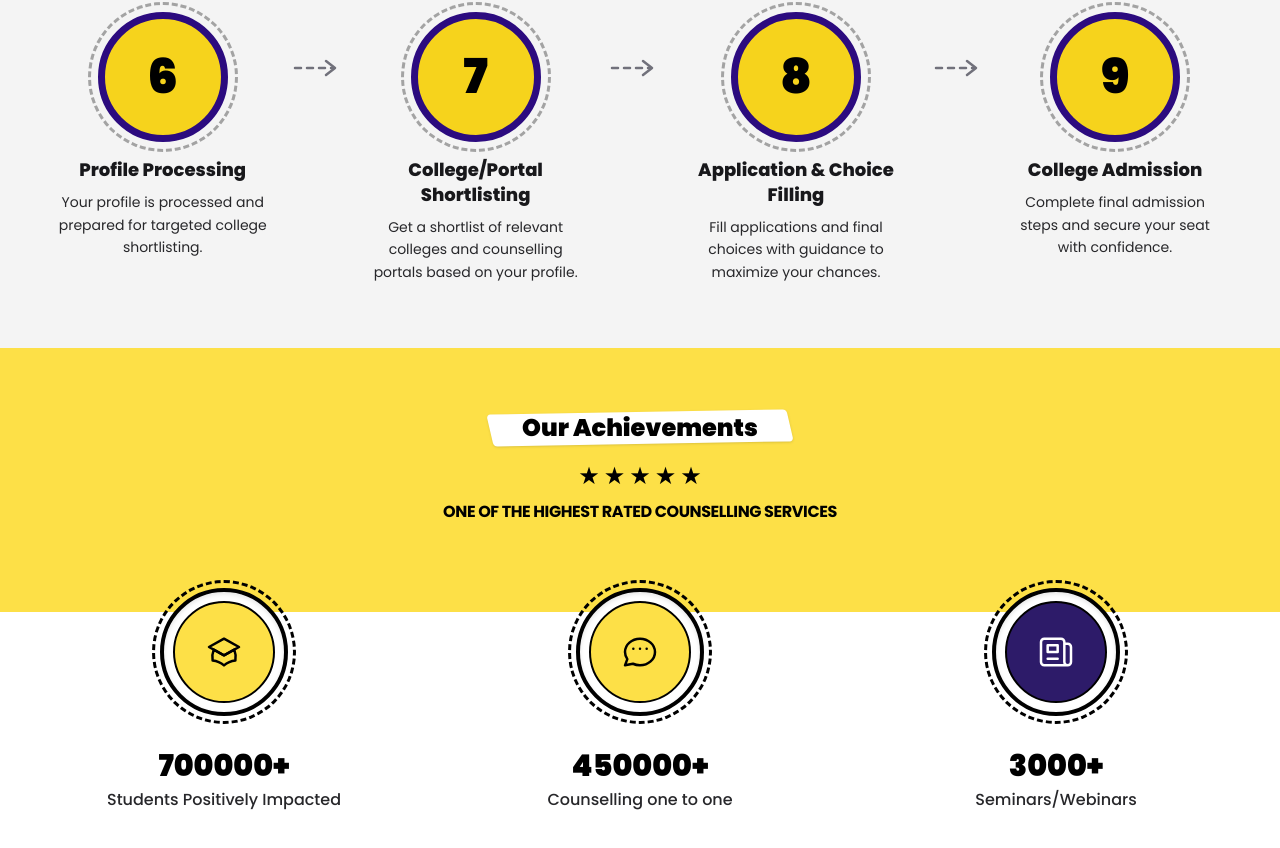
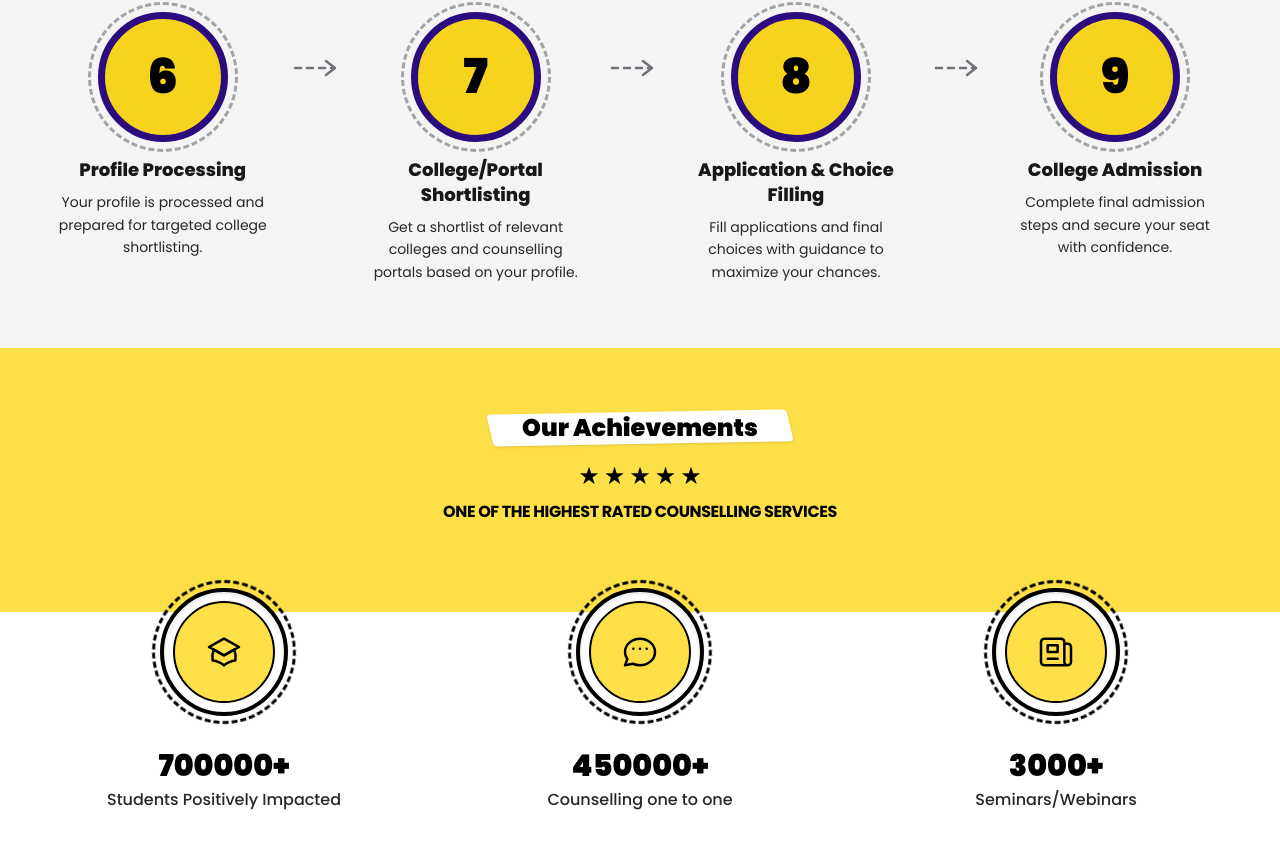
Before and after one commit to Devanshkulsh/careerkick-neet-advisor, a React (Vite) app: page / in a window 1280 px wide. Shown: the part 646-1494 px from the top of the page. Built offline with nearby package versions, Linux system fonts and the light colour scheme.

Commit message:
Add framer-motion for animations in AchievementSection component

```diff
--- a/package.json
+++ b/package.json
@@ -11,6 +11,7 @@
   },
   "dependencies": {
     "@tailwindcss/vite": "^4.2.2",
+    "motion": "^12.38.0",
     "react": "^19.2.4",
     "react-dom": "^19.2.4",
     "tailwindcss": "^4.2.2"
--- a/src/components/AchievementSection.tsx
+++ b/src/components/AchievementSection.tsx
@@ -1,3 +1,5 @@
+import { motion } from 'motion/react';
+
 const achievements = [
   {
     id: 1,
@@ -9,7 +11,6 @@ const achievements = [
         <path strokeLinecap="round" strokeLinejoin="round" strokeWidth={1.5} d="M12 14l6.16-3.422a12.083 12.083 0 01.665 6.479A11.952 11.952 0 0012 20.055a11.952 11.952 0 00-6.824-2.998 12.078 12.078 0 01.665-6.479L12 14z" />
       </svg>
     ),
-    bgColor: 'bg-[#FDE047]',
   },
   {
     id: 2,
@@ -20,18 +21,16 @@ const achievements = [
         <path strokeLinecap="round" strokeLinejoin="round" strokeWidth={1.5} d="M8 10h.01M12 10h.01M16 10h.01M21 12c0 4.418-4.03 8-9 8a9.863 9.863 0 01-4.255-.949L3 20l1.395-3.72C3.512 15.042 3 13.574 3 12c0-4.418 4.03-8 9-8s9 3.582 9 8z" />
       </svg>
     ),
-    bgColor: 'bg-[#FDE047]',
   },
   {
     id: 3,
     value: '3000+',
     label: 'Seminars/Webinars',
     icon: (
-      <svg className="h-10 w-10 text-white" fill="none" viewBox="0 0 24 24" stroke="currentColor">
+      <svg className="h-10 w-10" fill="none" viewBox="0 0 24 24" stroke="currentColor">
         <path strokeLinecap="round" strokeLinejoin="round" strokeWidth={1.5} d="M19 20H5a2 2 0 01-2-2V6a2 2 0 012-2h10a2 2 0 012 2v1m2 13a2 2 0 01-2-2V7m2 13a2 2 0 002-2V9a2 2 0 00-2-2h-2m-4-3H9M7 16h6M7 8h6v4H7V8z" />
       </svg>
     ),
-    bgColor: 'bg-[#2D1B69]',
   },
 ];
 
@@ -61,16 +60,23 @@ const AchievementSection = () => {
 
         <div className="mt-8 grid grid-cols-1 gap-12 md:grid-cols-3 md:gap-4">
           {achievements.map((item, idx) => (
-            <div
+            <motion.div
               key={item.id}
-              className="flex flex-col items-center opacity-0 animate-[fadeInUp_0.6s_ease-out_forwards]"
-              style={{ animationDelay: `${idx * 0.2}s` }}
+              className="group flex flex-col items-center"
+              initial={{ opacity: 0, y: 20 }}
+              whileInView={{ opacity: 1, y: 0 }}
+              viewport={{ once: true, amount: 0.3 }}
+              transition={{ duration: 0.6, delay: idx * 0.2 }}
             >
               <div className="relative mb-8">
-                <div className="absolute -inset-2 rounded-full border-3 border-dashed border-black " />
+                <motion.div
+                  className="absolute -inset-2 rounded-full border-[3px] border-dashed border-black will-change-transform"
+                  animate={{ rotate: [0, 360] }}
+                  transition={{ repeat: Infinity, repeatType: 'loop', duration: 8, ease: 'linear' }}
+                />
 
                 <div className="relative flex h-32 w-32 items-center justify-center overflow-hidden rounded-full border-4 border-black bg-white shadow-[inset_0_2px_4px_rgba(0,0,0,0.1)]">
-                  <div className={`flex h-[85%] w-[85%] items-center justify-center rounded-full border-2 border-black ${item.bgColor}`}>
+                  <div className="flex h-[85%] w-[85%] items-center justify-center rounded-full border-2 border-black bg-[#FDE047] text-black transition-colors duration-500 group-hover:bg-[#2D1B69] group-hover:text-white">
                     {item.icon}
                   </div>
                 </div>
@@ -78,17 +84,11 @@ const AchievementSection = () => {
 
               <h3 className="mb-1 text-3xl font-black text-black">{item.value}</h3>
               <p className="text-sm font-medium text-zinc-800 md:text-base">{item.label}</p>
-            </div>
+            </motion.div>
           ))}
         </div>
       </div>
 
-      <style>{`
-        @keyframes fadeInUp {
-          from { opacity: 0; transform: translateY(20px); }
-          to { opacity: 1; transform: translateY(0); }
-        }
-      `}</style>
     </section>
   );
 };
```
Also changed, not shown: 1 other file (tests, documents, lock files or other folders).
